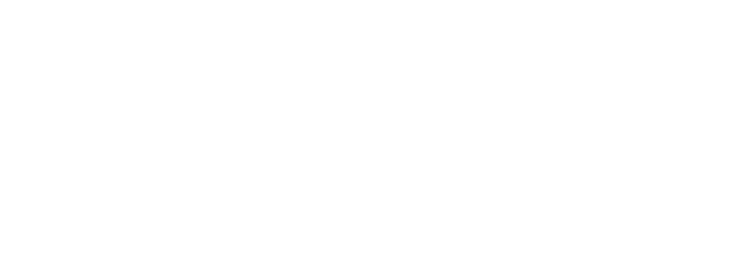
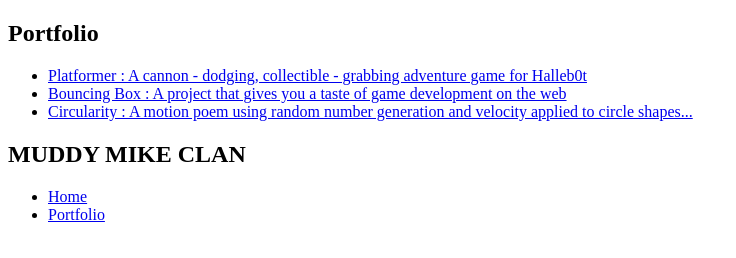
Before and after one commit to temple841/temple841.github.io, a plain HTML site: page portfolio.html in a window 1280 px wide. Shown: the whole page, without its empty margins (0-736 px from the left). Drawn offline with Linux system fonts and the light colour scheme.

```diff
--- a/portfolio.html
+++ b/portfolio.html
@@ -1,10 +1,33 @@
 <!DOCTYPE HTML>
 <html>
     <head>
+        <title>The Adventures Of Muddy Mike</title>
     </head>
 
     <body>
       <div id="all-contents">
+        <nav>
+            <main>
+                <div class="content">
+                    <h1>Portfolio</h1>
+                    <ul id="portfolio">
+                        <li><a href="projects/platformer/">Platformer : A cannon - dodging, collectible - grabbing adventure game for Halleb0t</a></li>
+                        <li><a href="projects/bouncing-box/">Bouncing Box : A project that gives you a taste of game development on the web </a></li>
+                        <li><a href="projects/circularity/">Circularity : A motion poem using random number generation and velocity applied to circle shapes...</a></li>
+                    </ul>
+                </div>
+            </main>
+            <h1>MUDDY MIKE CLAN</h1>
+            <ul id="nav-ul">
+               <li class="nav-li">
+               <a class="nav-a" href="index.html">Home</a>
+             </li>
+             <li class="nav-li">
+               <a class="nav-a" href="portfolio.html">Portfolio</a>
+             </li>
+         </ul>
+     </nav>
+
 
       </div>
     </body>
```
